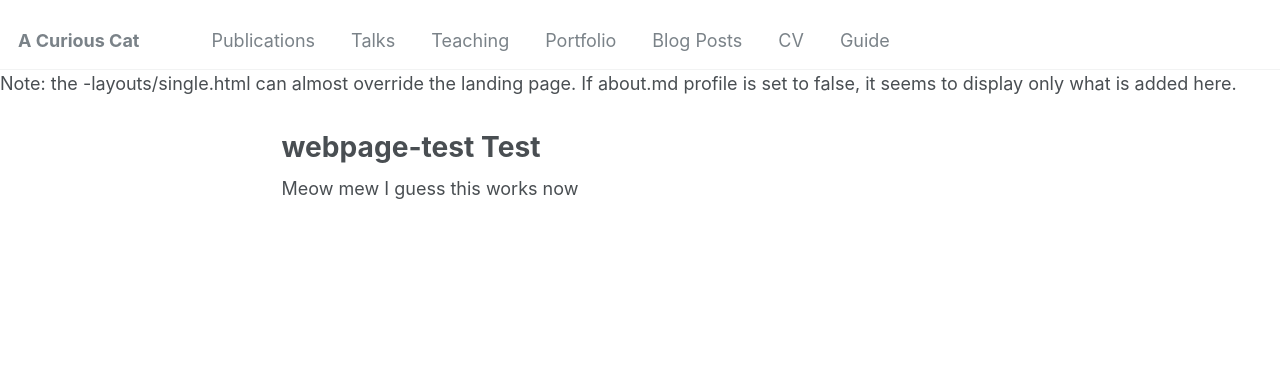
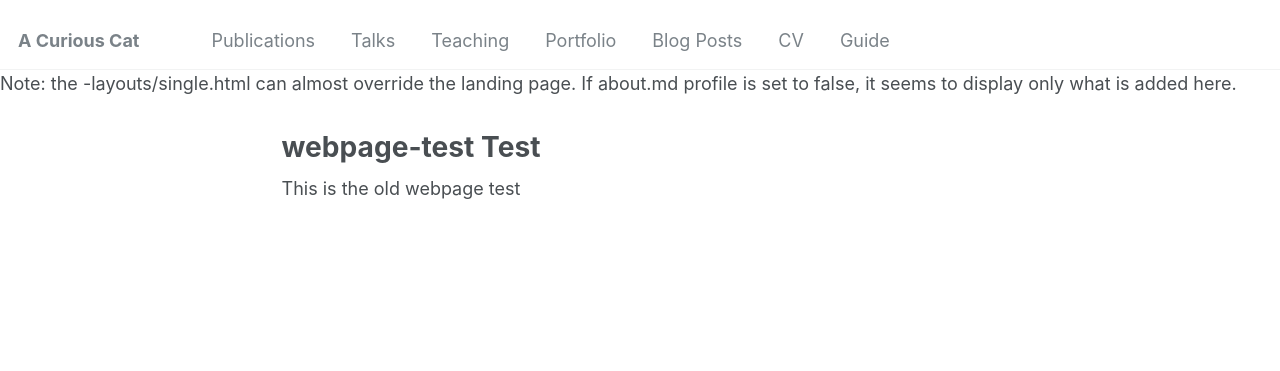
Before and after one commit to mdylantk/mdylantk.github.io, a Jekyll site: the page built from _webpages/webpage-test.md, in a window 1280 px wide. Shown: the top 371 px of the page. Built offline with Jekyll 4.4.1, drawn with Linux system fonts in a browser that asks for light colours.

Commit message:
final test for the day
change the layout a bit since the empty one is empty with no content before.

```diff
--- a/_layouts/webpage.html
+++ b/_layouts/webpage.html
@@ -1 +1,4 @@
-meow webpage.html
+---
+layout: single
+---
+meow base on the webpage.html layout
--- a/_webpages/webpage-test.md
+++ b/_webpages/webpage-test.md
@@ -6,4 +6,4 @@
   - /webpage-test.html
 ---
 
-Meow mew I guess this works now
+This is the old webpage test
```
Also changed, not shown: _webpages/index.md (+1 -1 lines).
